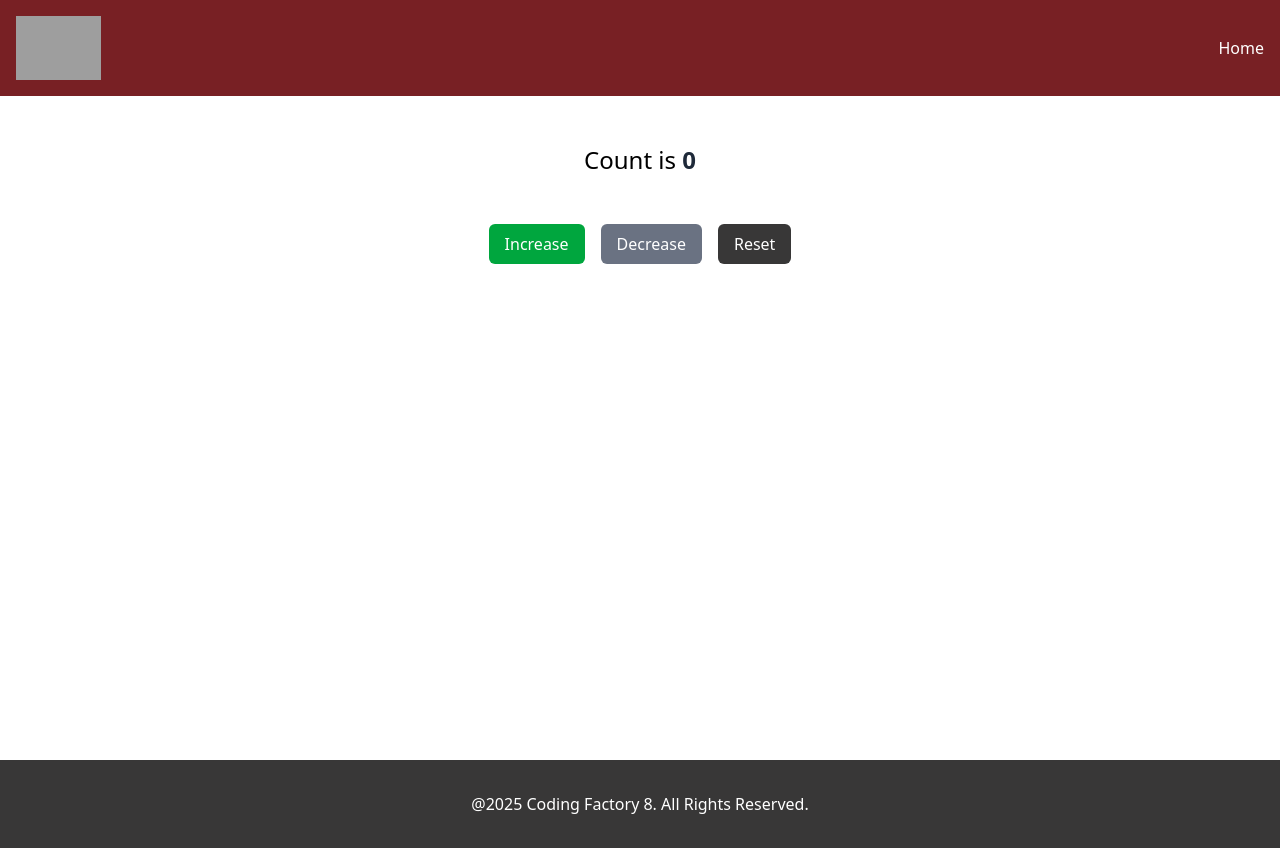
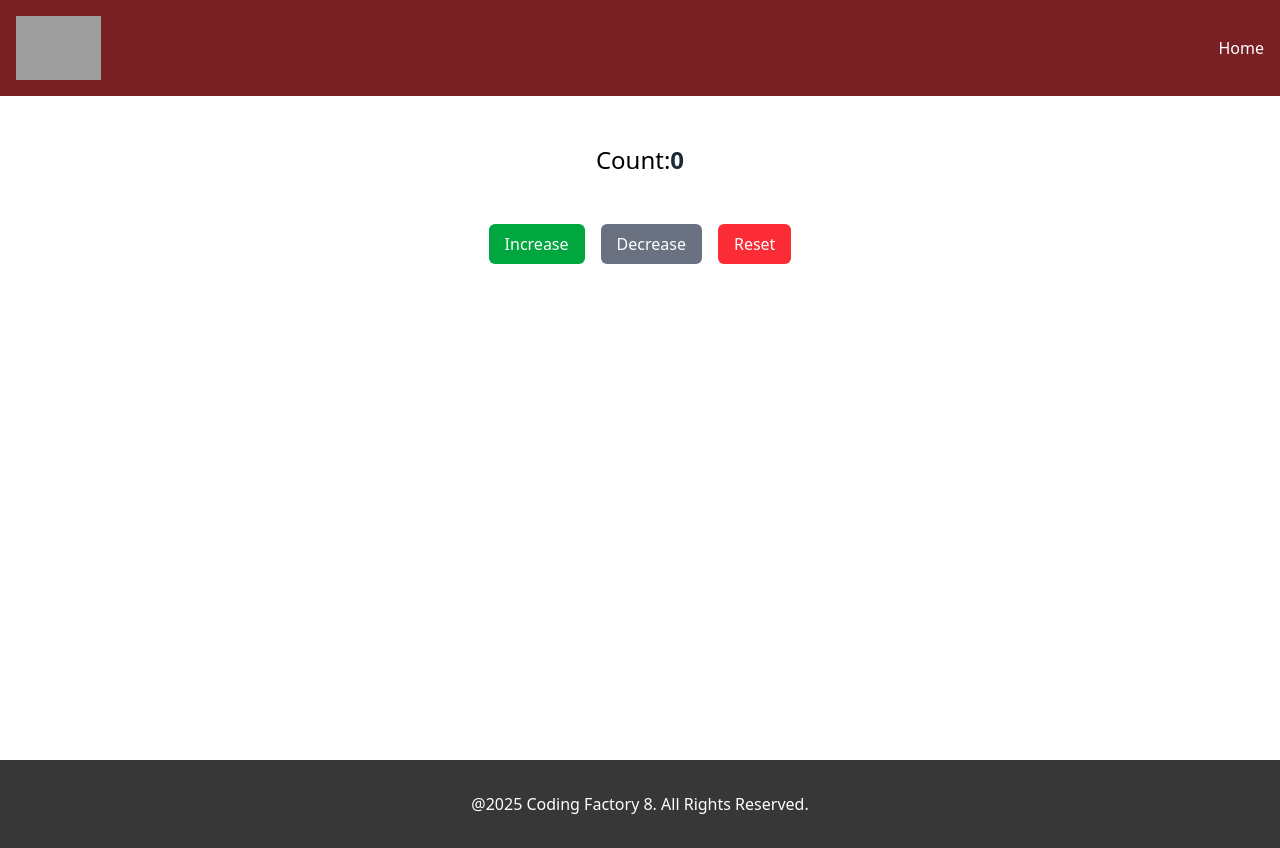
Before and after one commit to LykosT/cf8-react-intro, a React (Vite) app: page / in a window 1280 px wide. Built offline with nearby package versions, Linux system fonts and the light colour scheme; grey boxes are pictures that could not be loaded.

Commit message:
feat: add button component

```diff
--- a/src/App.tsx
+++ b/src/App.tsx
@@ -10,6 +10,7 @@ import Layout from "./components/Layout.tsx";
 // import FunctionalComponentWithState from "./components/FunctionalComponentWithState.tsx";
 // import ClassComponentWithState from "./components/ClassComponentWithState.tsx";
 import Counter from "./components/Counter.tsx";
+// import Button from "./components/Button.tsx";
 
 function App() {
   return (
@@ -48,6 +49,7 @@ function App() {
               {/*<FunctionalComponentWithState/>*/}
               {/*<ClassComponentWithState/>*/}
               <Counter/>
+
           </Layout>
       </>
   )
--- /dev/null
+++ b/src/components/Button.tsx
@@ -0,0 +1,18 @@
+type Props = {
+    //children: React.ReactNode
+    title: string;
+    color: string;
+    onClick: (event: React.MouseEvent<HTMLButtonElement>) => void;
+};
+
+const Button = ({ title, color, onClick }: Props) => {
+
+    return (
+
+         <button className={`${color} text-white py-2 px-4 rounded-md`}
+                 onClick={onClick}>
+             {title}
+         </button>
+    )
+}
+export default Button;
--- a/src/components/Counter.tsx
+++ b/src/components/Counter.tsx
@@ -1,4 +1,5 @@
 import {useState} from "react";
+import Button from "./Button.tsx";
 
 const Counter = () => {
 
@@ -17,31 +18,65 @@ const Counter = () => {
     }
 
     return (
+
         <>
-            <h1 className="text-center my-12 text-2xl">Count is <strong
-                className={count < 0 ? "text-red-500"
-                    : count > 0
-                    ? "text-green-500"
-                    : "text-gray-800"}
-            >{count}</strong></h1>
+            <h1 className="text-center my-12 text-2xl">Count:
+                <strong className={count < 0 ?
+                    "text-red-500" : count > 0 ?
+                    "text-green-500" :
+                    "text-gray-800"}>
+                    {count}
+                </strong>
+            </h1>
             <div className="text-center space-x-4">
-                <button className="bg-green-600 text-white py-2 px-4 rounded-md"
-                        onClick={increaseCount}>
-                    Increase
-                </button>
-                <button className="bg-gray-500 text-white py-2 px-4 rounded-md "
-                        onClick={decreaseCount}>
-                    Decrease
-                </button>
-                <button className="bg-red-500 disabled:bg-cf-dark-gray text-white py-2 px-4 rounded-md "
-                        onClick={resetCount}
-                        disabled={count === 0}
-                >
-                    Reset
-                </button>
+                <Button
+                title="Increase"
+                color="bg-green-600"
+                onClick={increaseCount}
+                />
+
+                <Button
+                title="Decrease"
+                color="bg-gray-500"
+                onClick={decreaseCount}
+                />
+
+                <Button
+                title="Reset"
+                color="bg-red-500"
+                onClick={resetCount}
+                />
             </div>
+        </>
 
-        </>
+
+
+
+        // <>
+        //     <h1 className="text-center my-12 text-2xl">Count is <strong
+        //         className={count < 0 ? "text-red-500"
+        //             : count > 0
+        //             ? "text-green-500"
+        //             : "text-gray-800"}
+        //     >{count}</strong></h1>
+        //     <div className="text-center space-x-4">
+        //         <button className="bg-green-600 text-white py-2 px-4 rounded-md"
+        //                 onClick={increaseCount}>
+        //             Increase
+        //         </button>
+        //         <button className="bg-gray-500 text-white py-2 px-4 rounded-md "
+        //                 onClick={decreaseCount}>
+        //             Decrease
+        //         </button>
+        //         <button className="bg-red-500 disabled:bg-cf-dark-gray text-white py-2 px-4 rounded-md "
+        //                 onClick={resetCount}
+        //                 disabled={count === 0}
+        //         >
+        //             Reset
+        //         </button>
+        //     </div>
+        //
+        // </>
     )
 }
 export default Counter;
```
